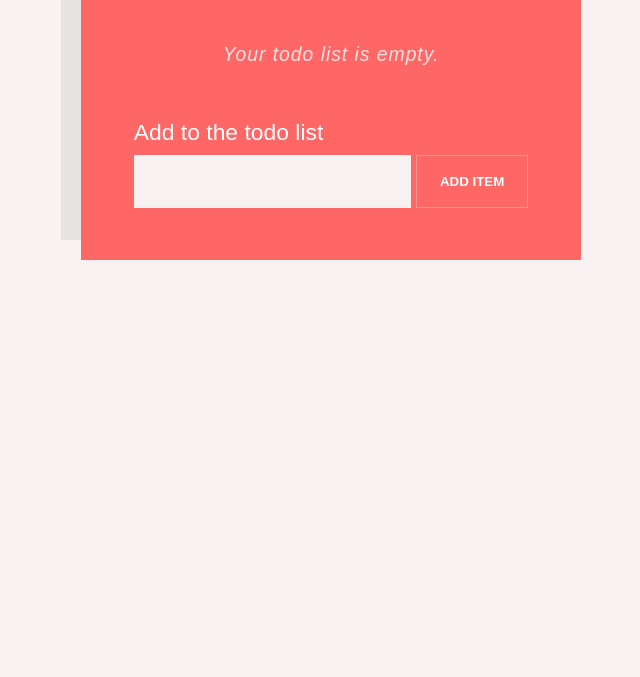
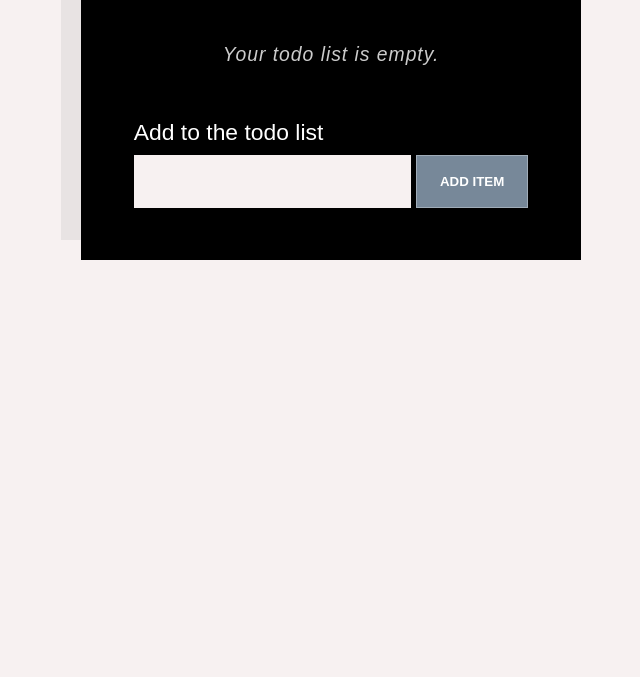
Before and after one commit to hasan-at/todo-liest, a plain HTML site: page index.html in a window 1280 px wide. Shown: the part 193-870 px from the top of the page, without its empty margins (309-949 px from the left). Drawn offline with nearby package versions, Linux system fonts and the light colour scheme.

Commit message:
color  endern

```diff
--- a/Styal.css
+++ b/Styal.css
@@ -17,7 +17,7 @@ html, body {
     margin:4rem auto;
     padding:2rem 3rem 3rem;
     max-width:500px;
-    background:#FF6666;
+    background:black;
     color:#FFF;
     box-shadow:-20px -20px 0px 0px rgba(100,100,100,.1);
 }
@@ -112,7 +112,7 @@ form input {
 form button {
     padding:0 1.3rem;
     border:none;
-    background:#FF6666;
+    background:lightslategrey;
     color:white;
     text-transform:uppercase;
     font-weight:bold;
@@ -122,7 +122,7 @@ form button {
     transition:background .2s ease-out;
 }
 form button:hover {
-    background:#FF5E5E;
+    background:grey;
 }
 form input,
 form button {
```
